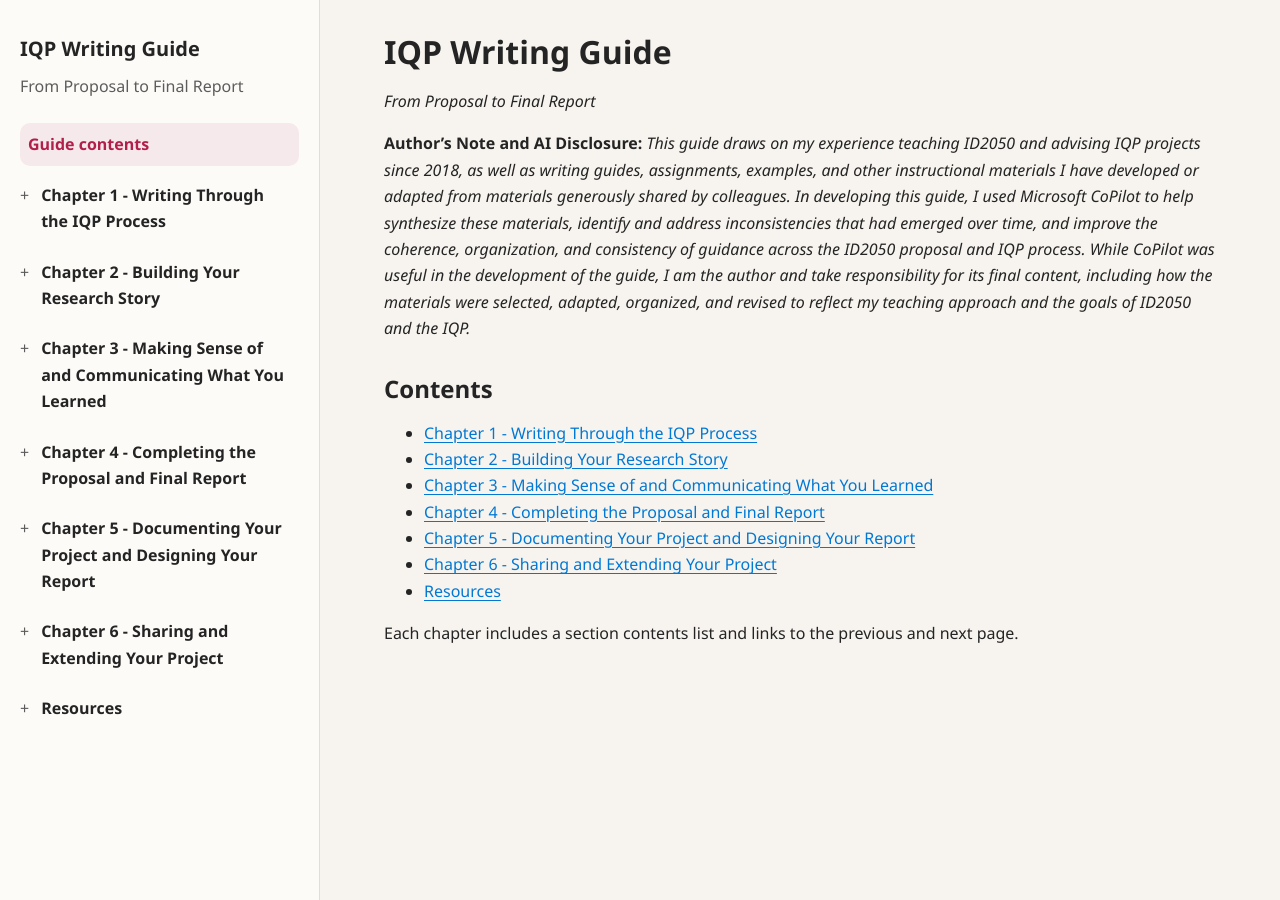
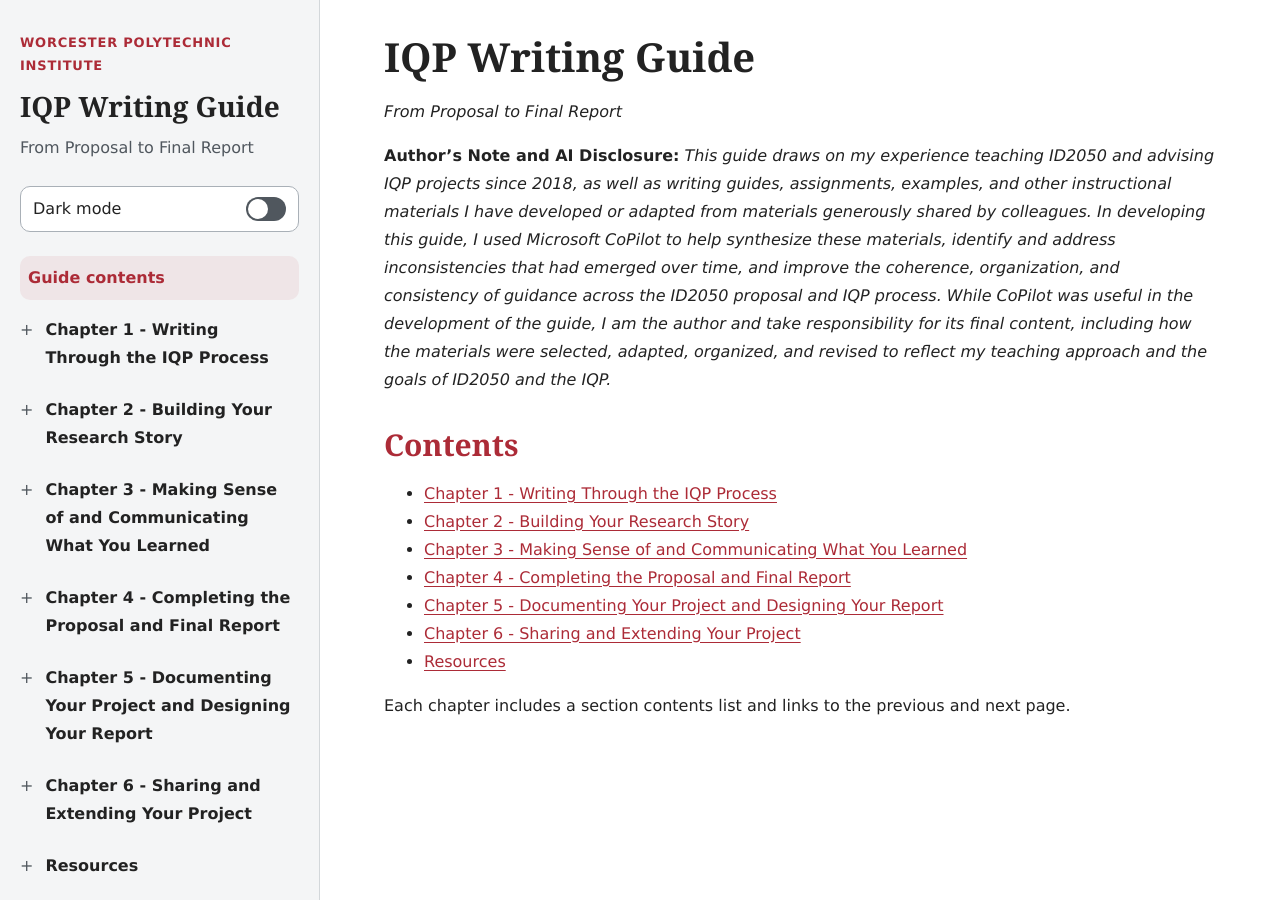
Before and after one commit to ProfRobertsWPI/iqp, a Jekyll site: the page built from docs/index.md, in a window 1280 px wide. Built offline with Jekyll 4.4.1, drawn with Linux system fonts in a browser that asks for light colours.

Commit message:
Apply WPI styling and persistent light-dark theme toggle
Co-authored-by: Copilot App <223556219+Copilot@users.noreply.github.com>

Copilot-Session: 3e1387e9-a52c-4078-be38-08adc2e51f0b

```diff
--- a/docs/_layouts/default.html
+++ b/docs/_layouts/default.html
@@ -1,14 +1,7 @@
 <!DOCTYPE html>
 <html lang="{{ page.lang | default: site.lang | default: 'en' }}">
   <head>
-    <script>
-      (() => {
-        const param = new URLSearchParams(window.location.search).get("scoutTheme");
-        const theme =
-          param || (window.matchMedia("(prefers-color-scheme: dark)").matches ? "dark" : "light");
-        document.documentElement.setAttribute("data-theme", theme);
-      })();
-    </script>
+    <script src="{{ '/assets/theme.js' | relative_url }}"></script>
     <meta charset="utf-8">
     <meta name="viewport" content="width=device-width, initial-scale=1">
     {% seo %}
@@ -18,8 +11,13 @@
     <a class="skip-link" href="#main-content">Skip to content</a>
     <div class="site-shell">
       <aside class="sidebar">
+        <p class="institution-name">Worcester Polytechnic Institute</p>
         <a class="site-title" href="{{ '/' | relative_url }}">{{ site.title | escape }}</a>
         <p class="site-description">{{ site.description | escape }}</p>
+        <button class="theme-toggle" type="button" aria-pressed="false" hidden>
+          <span>Dark mode</span>
+          <span class="theme-switch" aria-hidden="true"></span>
+        </button>
         <details class="navigation-panel" open>
           <summary class="menu-toggle">Chapters and sections</summary>
           <nav aria-label="Chapters and sections">
--- a/docs/assets/site.css
+++ b/docs/assets/site.css
@@ -51,12 +51,44 @@ html[data-theme="dark"] {
   --cp-highlight: rgba(253, 142, 161, 0.12);
 }
 
+/* WPI brand colors; dark-mode accents are lightened for readable contrast. */
+:root {
+  --cp-bg: #ffffff;
+  --cp-bg-elevated: #f4f5f6;
+  --cp-border: #d3d7da;
+  --cp-border-strong: #a9b0b7;
+  --cp-text: #222222;
+  --cp-text-muted: #50575e;
+  --cp-accent: #ac2b37;
+  --cp-accent-hover: #87222b;
+  --cp-accent-soft: rgba(172, 43, 55, 0.08);
+  --cp-highlight: rgba(172, 43, 55, 0.12);
+  --cp-link: #ac2b37;
+  --wpi-reading-font: "Myriad Pro", Verdana, "Segoe UI", Aptos, Calibri, -apple-system, BlinkMacSystemFont, sans-serif;
+  --wpi-heading-font: "Minion Pro", Georgia, "Times New Roman", serif;
+}
+html[data-theme="dark"] {
+  --cp-bg: #191b1e;
+  --cp-bg-elevated: #22252a;
+  --cp-surface: #282c31;
+  --cp-surface-soft: #2e3339;
+  --cp-border: #454b53;
+  --cp-border-strong: #a9b0b7;
+  --cp-text: #f0f1f2;
+  --cp-text-muted: #bdc3ca;
+  --cp-accent: #ff9ca5;
+  --cp-accent-hover: #ffc2c8;
+  --cp-accent-soft: rgba(255, 156, 165, 0.12);
+  --cp-highlight: rgba(255, 156, 165, 0.16);
+  --cp-link: #ff9ca5;
+}
+
 * { box-sizing: border-box; }
 body {
   margin: 0;
   background: var(--cp-bg);
   color: var(--cp-text);
-  font: 1rem/1.65 "Segoe UI", Aptos, Calibri, -apple-system, BlinkMacSystemFont, sans-serif;
+  font: 1rem/1.75 var(--wpi-reading-font);
 }
 a { color: var(--cp-link); text-underline-offset: 0.2em; }
 a:hover { color: var(--cp-accent-hover); }
@@ -80,8 +112,31 @@ a:hover { color: var(--cp-accent-hover); }
   border-right: 1px solid var(--cp-border);
   background: var(--cp-bg-elevated);
 }
-.site-title { color: var(--cp-text); font-size: 1.25rem; font-weight: 700; text-decoration: none; }
+.institution-name { color: var(--cp-accent); font-size: 0.8125rem; font-weight: 700; letter-spacing: 0.06em; text-transform: uppercase; margin-bottom: 0.75rem; }
+.site-title { color: var(--cp-text); font-family: var(--wpi-heading-font); font-size: 1.75rem; font-weight: 700; text-decoration: none; line-height: 1.2; }
 .site-description { color: var(--cp-text-muted); margin: 0.5rem 0 1.5rem; }
+.theme-toggle {
+  display: flex;
+  align-items: center;
+  justify-content: space-between;
+  gap: 1rem;
+  width: 100%;
+  min-height: 44px;
+  margin-bottom: 1.5rem;
+  padding: 0.5rem 0.75rem;
+  border: 1px solid var(--cp-border-strong);
+  border-radius: 0.625rem;
+  background: var(--cp-surface);
+  color: var(--cp-text);
+  font: inherit;
+  cursor: pointer;
+}
+.theme-toggle[hidden] { display: none; }
+.theme-toggle:hover { border-color: var(--cp-accent); }
+.theme-switch { width: 2.5rem; height: 1.5rem; padding: 0.125rem; border-radius: 1rem; background: var(--cp-text-muted); flex-shrink: 0; }
+.theme-switch::before { content: ""; display: block; width: 1.25rem; height: 1.25rem; border-radius: 50%; background: var(--cp-surface); }
+.theme-toggle[aria-pressed="true"] .theme-switch { background: var(--cp-accent); }
+.theme-toggle[aria-pressed="true"] .theme-switch::before { transform: translateX(1rem); }
 .menu-toggle { display: none; }
 .home-link, .chapter-menu summary a, .chapter-menu li a {
   display: block;
@@ -101,8 +156,9 @@ nav a:hover { background: var(--cp-surface-soft); color: var(--cp-accent-hover);
 nav a[aria-current] { background: var(--cp-accent-soft); color: var(--cp-accent); font-weight: 600; }
 .page-content { width: 100%; max-width: 58rem; min-width: 0; padding: 2rem 3rem 4rem; margin: 0 auto; overflow-wrap: break-word; }
 h1, h2, h3, h4, h5, h6 { line-height: 1.25; margin: 2rem 0 1rem; }
-h1 { font-size: 2rem; margin-top: 0; }
-h2 { font-size: 1.5rem; }
+h1, h2 { font-family: var(--wpi-heading-font); }
+h1 { font-size: 2.5rem; margin-top: 0; }
+h2 { font-size: 1.875rem; color: var(--cp-accent); }
 h3 { font-size: 1.25rem; }
 h4 { font-size: 1.125rem; }
 p, ul, ol { margin-top: 0; margin-bottom: 1rem; }
@@ -111,6 +167,7 @@ p, ul, ol { margin-top: 0; margin-bottom: 1rem; }
 .page-content table { display: block; max-width: 100%; overflow-x: auto; border-collapse: collapse; margin: 1.5rem 0; }
 th, td { padding: 0.75rem; border: 1px solid var(--cp-border); text-align: left; }
 th { background: var(--cp-surface-soft); }
+.worksheet-download a { font-weight: 600; }
 blockquote { margin-left: 0; padding-left: 1rem; border-left: 1px solid var(--cp-border-strong); color: var(--cp-text-muted); }
 hr { border: 0; border-top: 1px solid var(--cp-border); margin: 2rem 0; }
 pre, code { font-family: Consolas, "Courier New", Courier, monospace; background: var(--cp-surface-soft); }
@@ -121,6 +178,7 @@ pre { padding: 1rem; overflow-x: auto; }
   .site-shell { display: block; }
   .sidebar { position: static; height: auto; padding: 1rem; border-right: 0; border-bottom: 1px solid var(--cp-border); }
   .site-description { margin-bottom: 0.75rem; }
+  .theme-toggle { max-width: 16rem; margin-bottom: 0.75rem; }
   .menu-toggle { display: list-item; padding: 0.5rem 0; cursor: pointer; font-weight: 600; }
   .navigation-panel nav { max-height: 60dvh; overflow-y: auto; }
   .page-content { padding: 1.5rem 1rem 3rem; }
@@ -128,6 +186,16 @@ pre { padding: 1rem; overflow-x: auto; }
 }
 
 @media print {
+  :root, html[data-theme="dark"] {
+    color-scheme: light;
+    --cp-bg: #ffffff;
+    --cp-text: #000000;
+    --cp-text-muted: #222222;
+    --cp-surface-soft: #f5f5f5;
+    --cp-accent: #ac2b37;
+    --cp-link: #ac2b37;
+    --cp-border: #a9b0b7;
+  }
   .site-shell { display: block; }
   .sidebar, .skip-link { display: none; }
   .page-content { max-width: none; padding: 0; }
--- /dev/null
+++ b/docs/assets/theme.js
@@ -0,0 +1,51 @@
+(() => {
+  const storageKey = "iqp-color-theme";
+  const preference = window.matchMedia("(prefers-color-scheme: dark)");
+  const validTheme = value => value === "light" || value === "dark";
+  const queryTheme = new URLSearchParams(window.location.search).get("scoutTheme");
+  let chosenTheme = validTheme(queryTheme) ? queryTheme : null;
+  let toggle;
+
+  if (!chosenTheme) {
+    try {
+      const savedTheme = window.localStorage.getItem(storageKey);
+      chosenTheme = validTheme(savedTheme) ? savedTheme : null;
+    } catch (error) {
+      console.warn("Theme preference could not be read; using the system theme.", error);
+    }
+  }
+
+  const applyTheme = theme => {
+    document.documentElement.setAttribute("data-theme", theme);
+    if (toggle) {
+      toggle.setAttribute("aria-pressed", String(theme === "dark"));
+    }
+  };
+  applyTheme(chosenTheme || (preference.matches ? "dark" : "light"));
+
+  preference.addEventListener("change", event => {
+    if (!chosenTheme) {
+      applyTheme(event.matches ? "dark" : "light");
+    }
+  });
+
+  document.addEventListener("DOMContentLoaded", () => {
+    toggle = document.querySelector(".theme-toggle");
+    toggle.hidden = false;
+    applyTheme(document.documentElement.getAttribute("data-theme"));
+    toggle.addEventListener("click", () => {
+      chosenTheme = document.documentElement.getAttribute("data-theme") === "dark" ? "light" : "dark";
+      applyTheme(chosenTheme);
+      try {
+        window.localStorage.setItem(storageKey, chosenTheme);
+      } catch (error) {
+        console.warn("Theme preference could not be saved; it applies to this page only.", error);
+      }
+      const url = new URL(window.location.href);
+      if (url.searchParams.has("scoutTheme")) {
+        url.searchParams.set("scoutTheme", chosenTheme);
+        window.history.replaceState(null, "", url);
+      }
+    });
+  });
+})();
```
Also changed, not shown: scripts/test-theme.cjs (added, +127 -0 lines), README.md.
